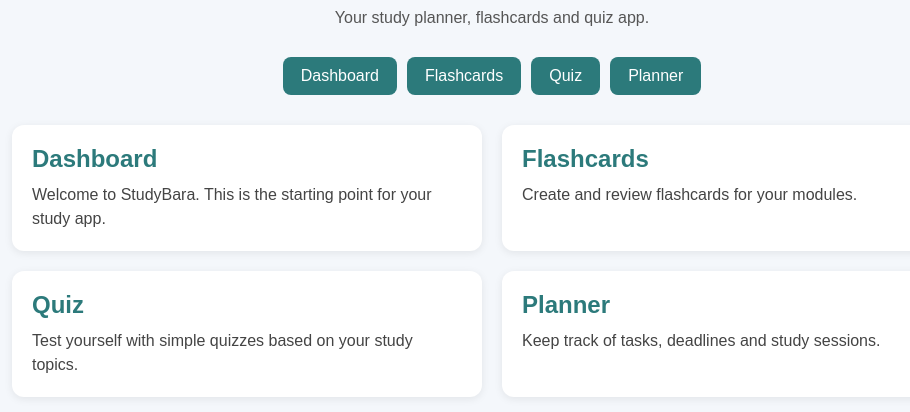
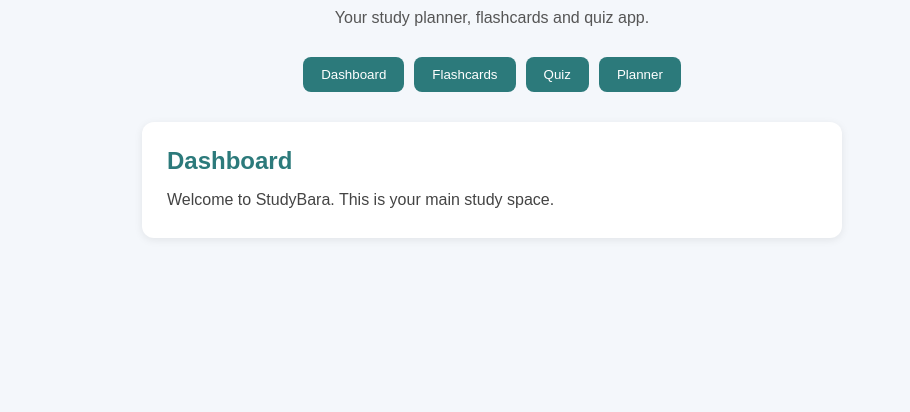
Before and after one commit to gabebrown08/Studybara, a website built with Vite: page index.html in a window 1280 px wide. Shown: the part 66-478 px from the top of the page, without its empty margins (148-1058 px from the left). Built offline with nearby package versions, Linux system fonts and the light colour scheme.

Commit message:
Add simple StudyBara navigation

```diff
--- a/src/main.js
+++ b/src/main.js
@@ -8,32 +8,47 @@ document.querySelector('#app').innerHTML = `
     </header>
 
     <nav class="menu">
-      <button class="menu-btn">Dashboard</button>
-      <button class="menu-btn">Flashcards</button>
-      <button class="menu-btn">Quiz</button>
-      <button class="menu-btn">Planner</button>
+      <button class="menu-btn" id="dashboardBtn">Dashboard</button>
+      <button class="menu-btn" id="flashcardsBtn">Flashcards</button>
+      <button class="menu-btn" id="quizBtn">Quiz</button>
+      <button class="menu-btn" id="plannerBtn">Planner</button>
     </nav>
 
     <main class="content">
-      <section class="card">
+      <section class="card" id="mainContent">
         <h2>Dashboard</h2>
-        <p>Welcome to StudyBara. This is the starting point for your study app.</p>
-      </section>
-
-      <section class="card">
-        <h2>Flashcards</h2>
-        <p>Create and review flashcards for your modules.</p>
-      </section>
-
-      <section class="card">
-        <h2>Quiz</h2>
-        <p>Test yourself with simple quizzes based on your study topics.</p>
-      </section>
-
-      <section class="card">
-        <h2>Planner</h2>
-        <p>Keep track of tasks, deadlines and study sessions.</p>
+        <p>Welcome to StudyBara. This is your main study space.</p>
       </section>
     </main>
   </div>
 `
+
+const mainContent = document.querySelector('#mainContent')
+
+document.querySelector('#dashboardBtn').addEventListener('click', () => {
+  mainContent.innerHTML = `
+    <h2>Dashboard</h2>
+    <p>Welcome to StudyBara. This is your main study space.</p>
+  `
+})
+
+document.querySelector('#flashcardsBtn').addEventListener('click', () => {
+  mainContent.innerHTML = `
+    <h2>Flashcards</h2>
+    <p>Create, edit and review flashcards for your modules.</p>
+  `
+})
+
+document.querySelector('#quizBtn').addEventListener('click', () => {
+  mainContent.innerHTML = `
+    <h2>Quiz</h2>
+    <p>Test yourself with simple quizzes and track your score.</p>
+  `
+})
+
+document.querySelector('#plannerBtn').addEventListener('click', () => {
+  mainContent.innerHTML = `
+    <h2>Planner</h2>
+    <p>Keep track of tasks, deadlines and study sessions.</p>
+  `
+})
--- a/src/style.css
+++ b/src/style.css
@@ -11,7 +11,7 @@ body {
 }
 
 .app {
-  max-width: 1000px;
+  max-width: 900px;
   margin: 0 auto;
   padding: 20px;
 }
@@ -28,7 +28,6 @@ body {
 }
 
 .topbar p {
-  font-size: 1rem;
   color: #555;
 }
 
@@ -47,7 +46,6 @@ body {
   color: white;
   border-radius: 8px;
   cursor: pointer;
-  font-size: 1rem;
 }
 
 .menu-btn:hover {
@@ -55,30 +53,25 @@ body {
 }
 
 .content {
-  display: grid;
-  grid-template-columns: 1fr 1fr;
-  gap: 20px;
+  display: flex;
+  justify-content: center;
 }
 
 .card {
+  width: 100%;
+  max-width: 700px;
   background-color: white;
-  padding: 20px;
+  padding: 25px;
   border-radius: 12px;
   box-shadow: 0 2px 8px rgba(0, 0, 0, 0.08);
 }
 
 .card h2 {
-  margin-bottom: 10px;
+  margin-bottom: 12px;
   color: #2c7a7b;
 }
 
 .card p {
+  line-height: 1.6;
   color: #444;
-  line-height: 1.5;
 }
-
-@media (max-width: 700px) {
-  .content {
-    grid-template-columns: 1fr;
-  }
-}
```
